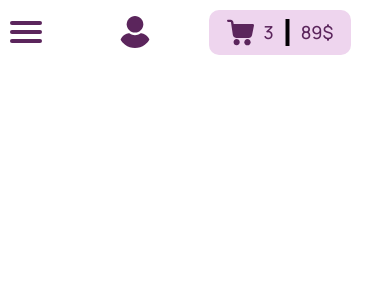
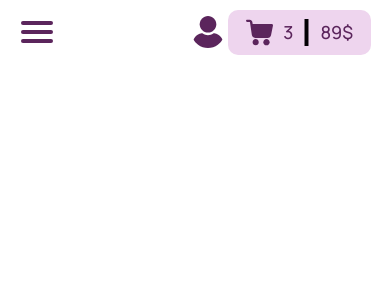
Before and after one commit to lalalilulu/fe-food-service, a React (Create React App) app: page / in a window 390 px wide. Shown: the top 300 px of the page. Built offline with nearby package versions, Linux system fonts and the light colour scheme.

Commit message:
update margins for top section of mobile navigation

```diff
--- a/src/DropdownMenu/DropdownMenu.js
+++ b/src/DropdownMenu/DropdownMenu.js
@@ -2,7 +2,7 @@ import React, {useEffect, useRef, useState} from "react";
 import {CSSTransition} from "react-transition-group";
 import {ReactComponent as CogIcon} from "../assets/icons/configuration.svg";
 import {ReactComponent as OrdersIcon} from "../assets/icons/list-orders.svg";
-import {ReactComponent as LocationIcon} from "../assets/icons/location.svg";
+import {ReactComponent as UserLogInIcon} from "../assets/icons/user-login.svg";
 import {ReactComponent as ArrowIcon} from "../assets/icons/left-arrow.svg";
 import {ReactComponent as WatchIcon} from "../assets/icons/watch.svg";
 import {ReactComponent as CheckIcon} from "../assets/icons/check-mark.svg";
@@ -55,8 +55,8 @@ function DropdownMenu() {
                         Orders
                     </DropdownItem>
                     <DropdownItem
-                        leftIcon={<LocationIcon />}>
-                        Addresses
+                        leftIcon={<UserLogInIcon />}>
+                        <a href="/signin">LogIn/LogOut</a>
                     </DropdownItem>
                 </div>
             </CSSTransition>
--- a/src/Navi/BurgerButton/style.scss
+++ b/src/Navi/BurgerButton/style.scss
@@ -4,7 +4,6 @@
   display: flex;
   flex-direction: column;
   cursor: pointer;
-  margin-left: 1em;
   z-index: 2;
 
   i {
@@ -16,8 +15,8 @@
   }
 }
 
-@media (max-width: 1024px) {
-  .leftSideBar-burgerButton{
-    margin-left: 5%;
-  }
-}
+//@media (max-width: 1024px) {
+//  .leftSideBar-burgerButton{
+//    margin-left: 15%;
+//  }
+//}
--- a/src/Navi/DesktopBar/LeftSideDesktopBar.js
+++ b/src/Navi/DesktopBar/LeftSideDesktopBar.js
@@ -5,7 +5,7 @@ import LeftSection from './LeftSection/LeftSection';
 const LeftSideDesktopBar = () => {
 
   return (
-      <div>
+      <div className="container-fluid">
         <TopSection />
         <LeftSection />
       </div>
--- a/src/Navi/MobileBar/LeftSideMobileBar.js
+++ b/src/Navi/MobileBar/LeftSideMobileBar.js
@@ -11,7 +11,7 @@ const LeftSideMobileBar = () => {
     <LeftSideBarContext.Provider
       value={{ isShowSidebar, setIsShowSidebar }}
     >
-      <div className="leftSideBar-container">
+      <div className="container-fluid leftSideBar-container">
         <div
           className={`leftSideBar-container-overlay leftSideBar-container-overlay-${isShowSidebar ? 'show' : 'hide'}`}
           role="button"
--- a/src/Navi/MobileBar/TopSection/style.scss
+++ b/src/Navi/MobileBar/TopSection/style.scss
@@ -8,4 +8,5 @@
   flex-direction: row;
   justify-content: space-between;
   align-items: center;
+  margin-left: 0;
 }
--- a/src/Navi/TopRightSection/TopRightSection.js
+++ b/src/Navi/TopRightSection/TopRightSection.js
@@ -8,14 +8,11 @@ import './style.scss';
 
 const TopRightSection = () => {
     return (
-            <div className="col-sm-2 right-section-container">
+            <div className="col-xl-2 right-section-container">
                 <div>
                     <NavItem icon={<UserIcon className="profile-icon"/>} link="#">
                         <DropdownMenu/>
                     </NavItem>
-                </div>
-                <div className="not-authorized">
-                    <a href="/signin" className="nav-button">Войти</a>
                 </div>
                 <a href="/cart" className="row cart-link-button">
                     <CartIcon className="icon"/>
--- a/src/Navi/TopRightSection/style.scss
+++ b/src/Navi/TopRightSection/style.scss
@@ -1,7 +1,7 @@
 @import "../../app";
 
 .right-section-container {
-  width: 70%;
+  width: 50%;
   display: flex;
   flex-direction: row;
   justify-self: flex-end;
@@ -9,36 +9,43 @@
   align-items: center;
 }
 
-//@media (max-width: 1024px) {
-//  .right-section-container {
-//    width: 30%;
-//    justify-content: space-evenly;
-//  }
-//}
-//
-//@media (max-width: 414px) {
-//  .right-section-container {
-//    width: 55%;
-//  }
-//}
-//
-//@media (max-width: 360px) {
-//  .right-section-container {
-//    width: 67%;
-//  }
-//}
-//
-//@media (min-width: 414px) and (orientation: landscape)  {
-//  .right-section-container {
-//    width: 40%;
-//  }
-//}
-
-.not-authorized {
-  display: none;
+@media (max-width: 1024px) {
+  .right-section-container {
+    width: 30%;
+  }
 }
 
-.cart-link-button, .nav-button {
+@media (max-width: 1024px) and (orientation: landscape) {
+  .right-section-container {
+    width: 35%;
+  }
+}
+
+@media (max-width: 568px) and (orientation: landscape) {
+  .right-section-container {
+    width: 40%;
+  }
+}
+
+@media (max-width: 414px) {
+  .right-section-container {
+    width: 55%;
+  }
+}
+
+@media (max-width: 375px) {
+  .right-section-container {
+    width: 65%;
+  }
+}
+
+@media (max-width: 320px) {
+  .right-section-container {
+    width: 70%;
+  }
+}
+
+.cart-link-button {
   background: $light-primary-color;
   border-radius: 10px;
   border: 0;
@@ -46,7 +53,6 @@
   font-size: 18px;
   padding: 0.5em 1em;
   justify-content: space-between;
-  margin-right: 2%;
 }
 
 .icon {
```
Also changed, not shown: src/assets/icons/user-login.svg (added).
